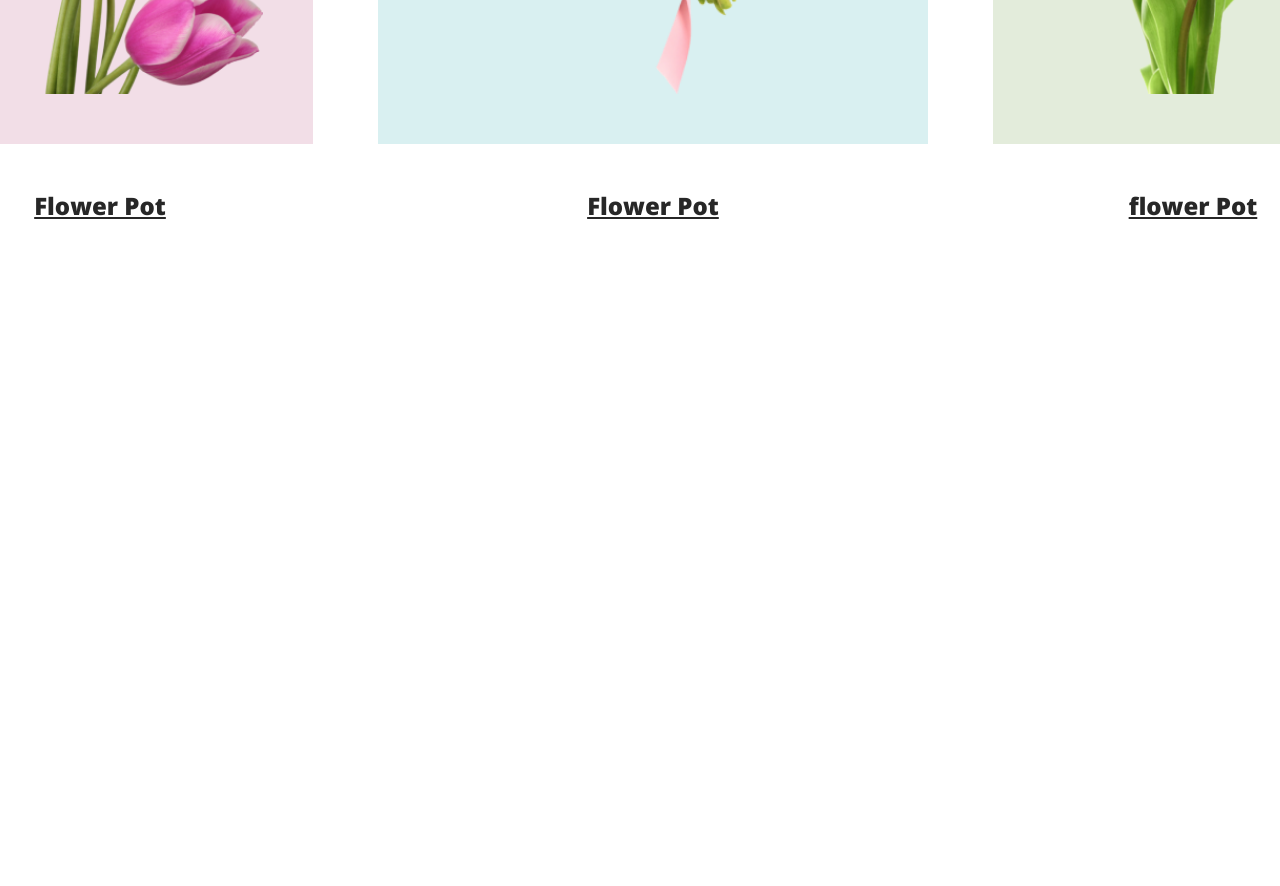
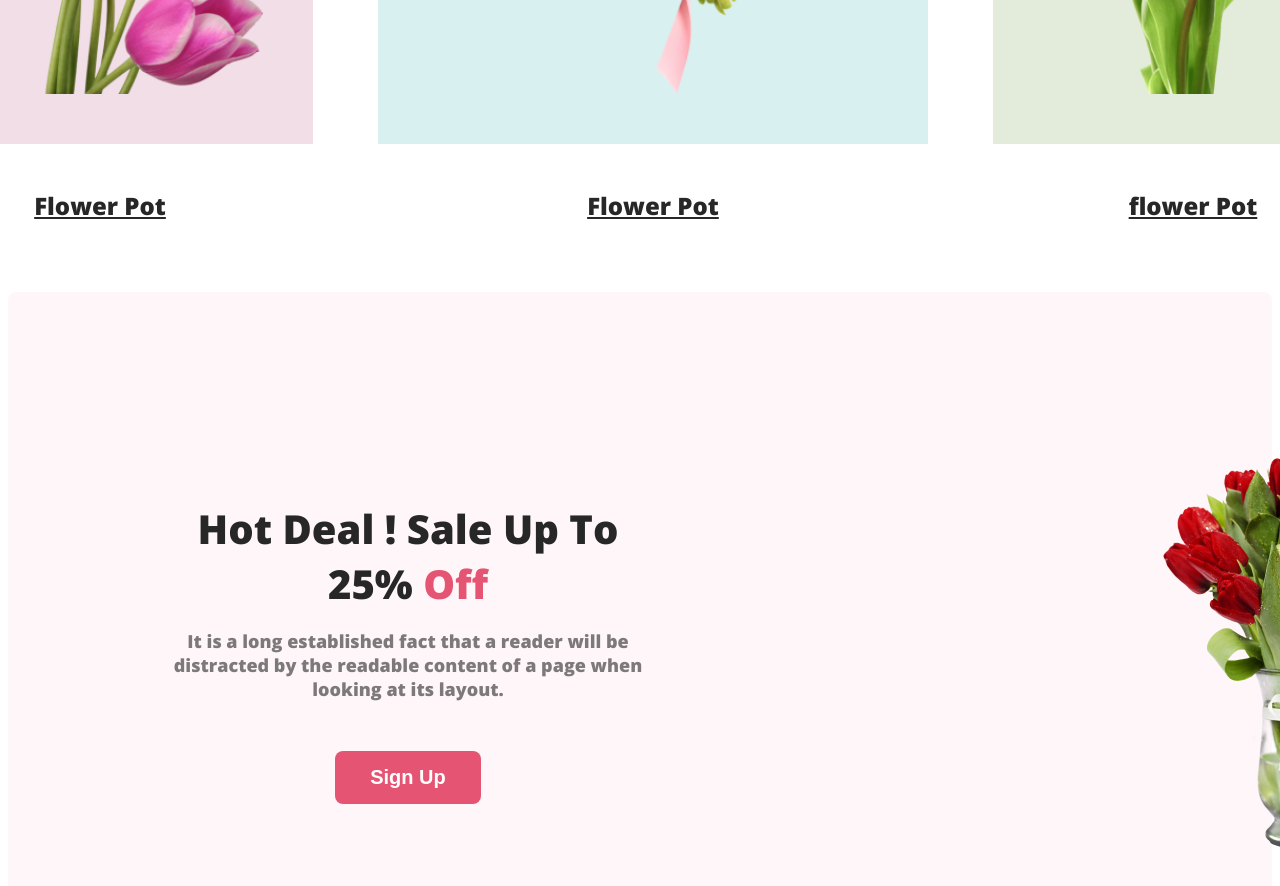
Before and after one commit to muna564/assignment-1, a plain HTML site: page index.html in a window 1280 px wide. Shown: the part 1516-2402 px from the top of the page. Before the commit the page ends 1816 px from the top, so only its background shows below. Drawn offline with nearby package versions, Linux system fonts and the light colour scheme.

Commit message:
added discount section

```diff
--- a/index.css
+++ b/index.css
@@ -83,3 +83,29 @@ body {
   font-weight: 700;
   text-decoration-line: underline;
 }
+/* section-3 related styles */
+.discount {
+  display: flex;
+  align-items: center;
+  padding: 150px;
+  gap: 500px;
+  border-radius: 8px;
+  background: rgba(229, 84, 115, 0.05);
+}
+.discount-content {
+  text-align: center;
+}
+.discount-title {
+  color: #272727;
+  font-size: 40px;
+  font-weight: 800;
+}
+#pink {
+  color: #e55473;
+}
+.discount-para {
+  color: rgba(39, 39, 39, 0.6);
+  font-size: 18px;
+  font-weight: 400;
+  width: 500px;
+}
--- a/index.html
+++ b/index.html
@@ -52,6 +52,20 @@
           </div>
         </div>
       </section>
+      <!-- section-3 -->
+      <div class="discount">
+        <div class="discount-content">
+          <div class="h3 discount-title">
+            Hot Deal ! Sale Up To 25% <span id="pink">Off</span>
+          </div>
+          <p class="discount-para">
+            It is a long established fact that a reader will be distracted by
+            the readable content of a page when looking at its layout.
+          </p>
+          <button class="btn-primary">Sign Up</button>
+        </div>
+        <img src="Flower Asset/pngwing 8.png" alt="" />
+      </div>
     </main>
     <footer></footer>
   </body>
```
